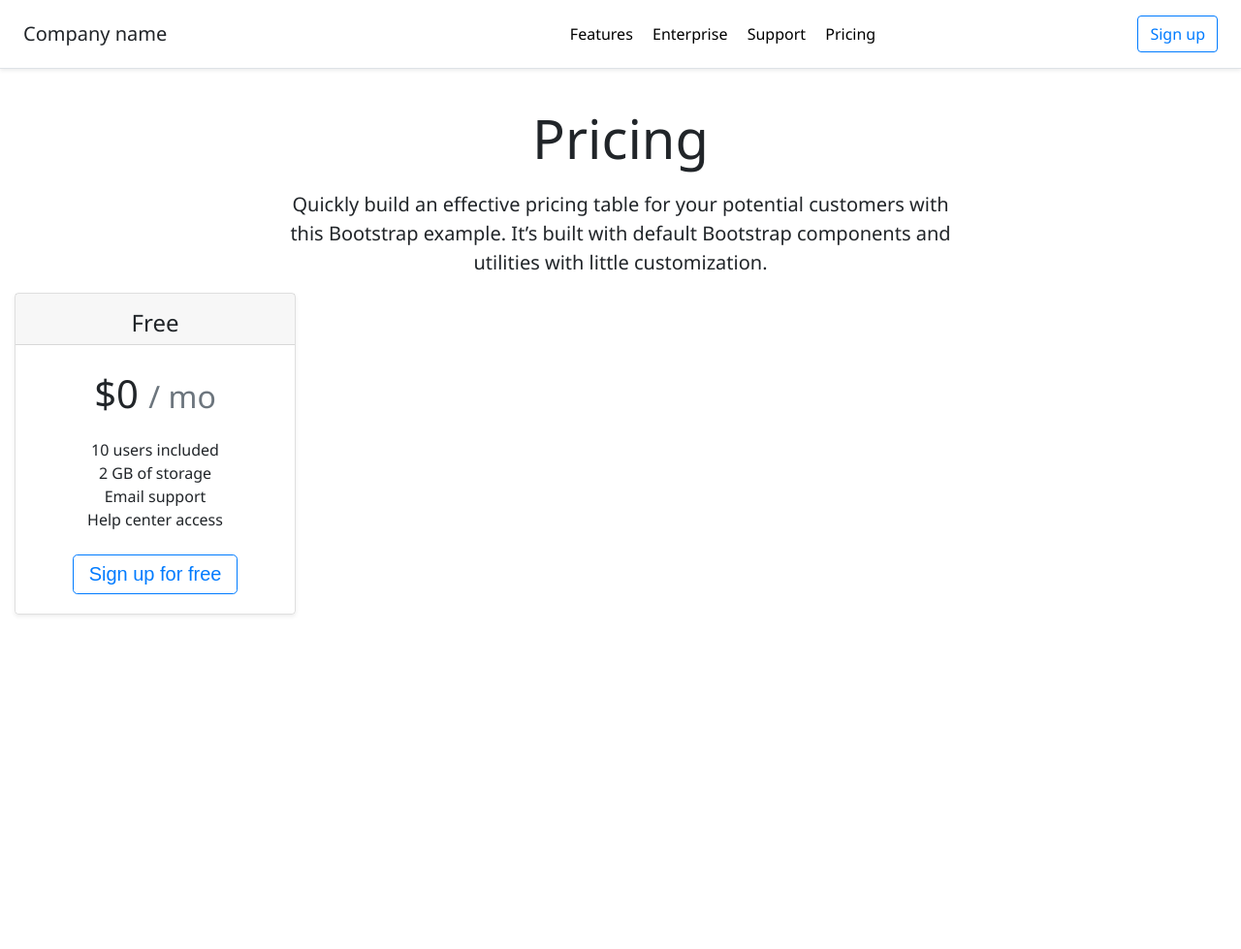
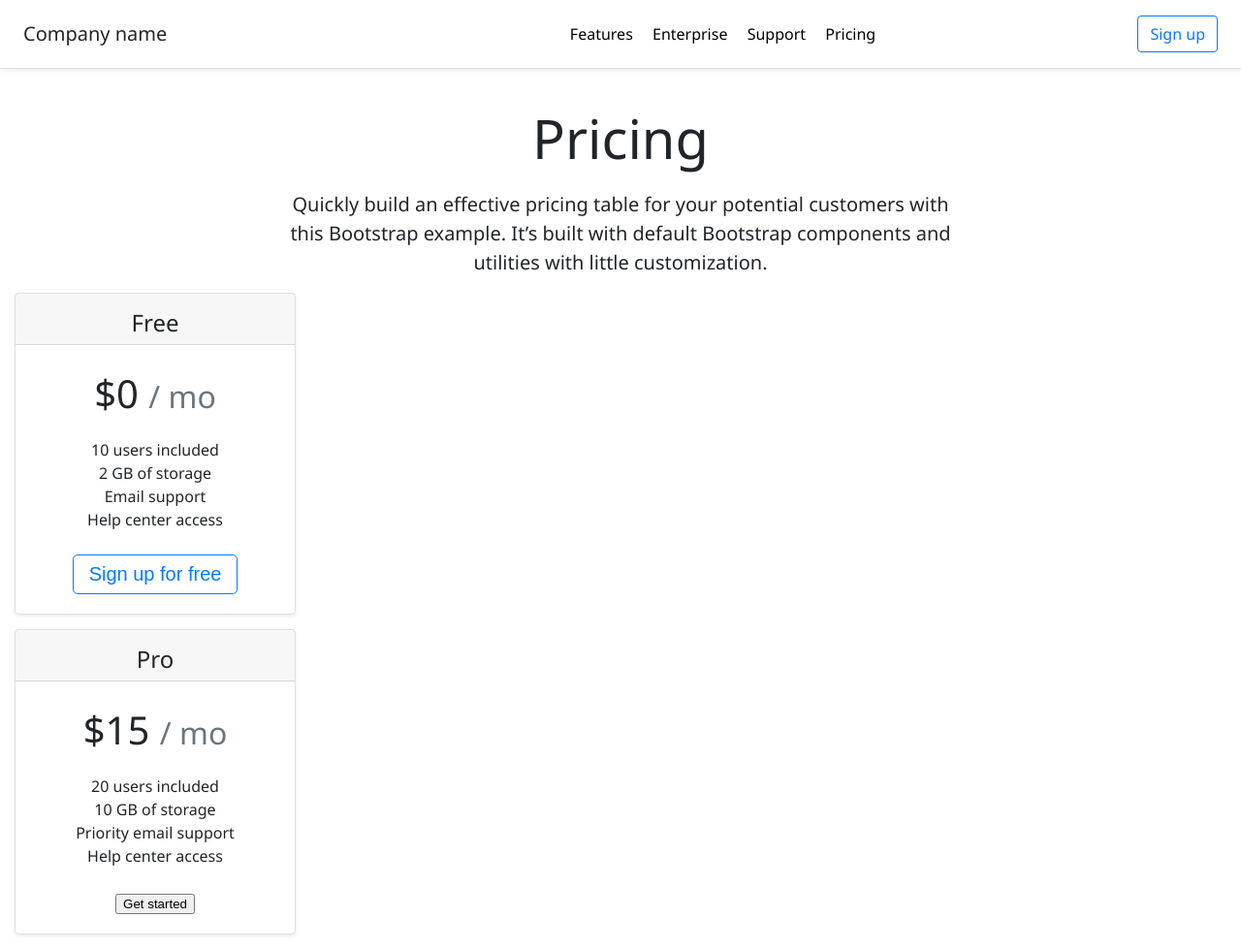
Before and after one commit to Kunduz-Imanalieva/pricing, a plain HTML site: page index.html in a window 1280 px wide. Shown: the whole page at 97% size. Before the commit the page ends 800 px from the top, so only its background shows below. Drawn offline with Linux system fonts and the light colour scheme.

Commit message:
created the second card

```diff
--- a/index.html
+++ b/index.html
@@ -51,6 +51,31 @@
 
 
 
+                <div class="card">
+
+                    <div class="card-head">
+                        <h4>Pro</h4>
+                    </div>
+
+                    <div class="card-body">
+                         <h1>$15
+                             <small>/ mo</small>
+                         </h1>
+                         <ul class="body-lists">
+                             <li>20 users included</li>
+                             <li>10 GB of storage</li>
+                             <li>Priority email support</li>
+                             <li>Help center access</li>
+                         </ul>
+
+                         <button class="btn">Get started</button>
+                    </div>
+
+                </div>
+
+
+
+
     </div>
 </div>
 </body>
```
